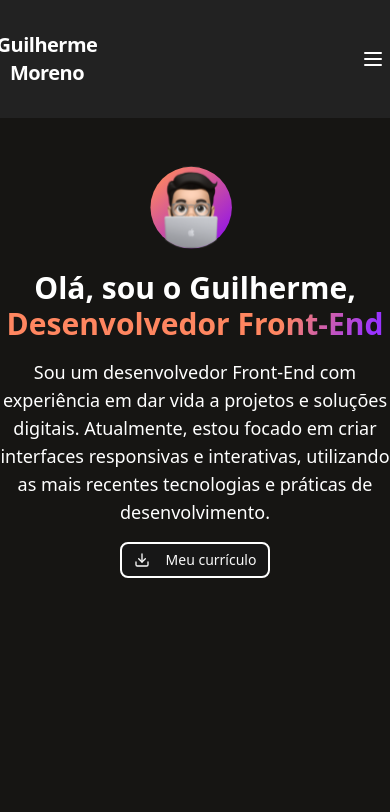
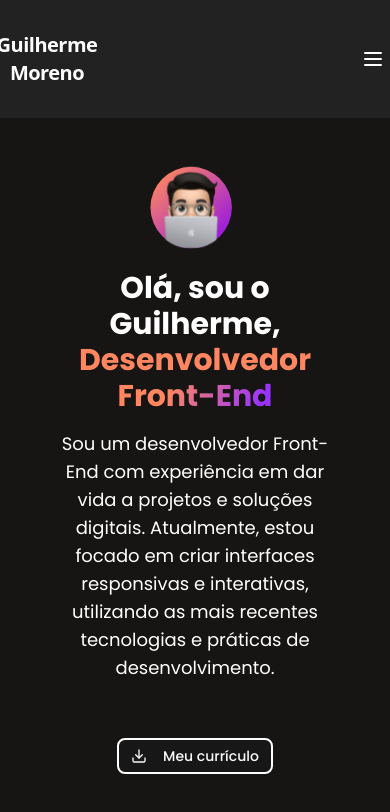
Before and after one commit to Gui250/portifolio, a React (Vite) app in the folder portifolio/: page / in a window 390 px wide. Shown: the top 812 px of the page. Built offline with nearby package versions, Linux system fonts and the light colour scheme.

Commit message:
alterações feitas e responsividade feitas

```diff
--- a/portifolio/src/components/Main/index.tsx
+++ b/portifolio/src/components/Main/index.tsx
@@ -3,7 +3,7 @@ import { TextoApresentacao } from "../TextoApresentacao";
 
 export function Main() {
   return (
-    <main className="flex flex-col items-center justify-center">
+    <main className="flex flex-col items-center justify-center font-poppins sm:px-4 px-12">
       <AvatarComponent />
       <TextoApresentacao />
     </main>
--- a/portifolio/src/components/TextoApresentacao/index.tsx
+++ b/portifolio/src/components/TextoApresentacao/index.tsx
@@ -39,7 +39,7 @@ export function TextoApresentacao() {
         práticas de desenvolvimento.
       </p>
 
-      <div className="flex flex-col items-center justify-center mt-4">
+      <div className="flex flex-col items-center justify-center mt-14">
         {!isLoading ? (
           <Button
             onClick={() => setShouldDownload(true)}
```
